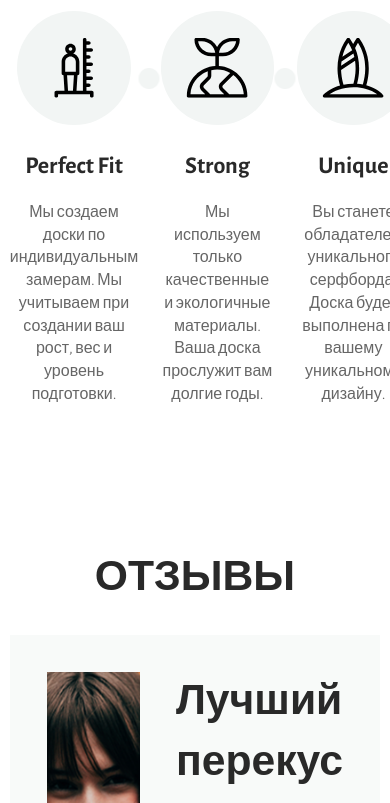
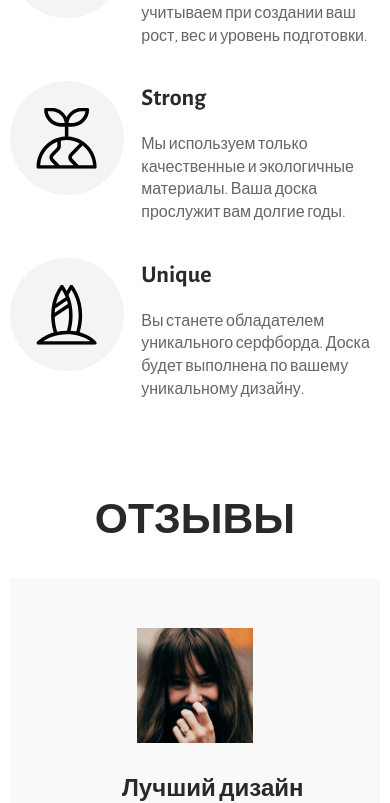
Before and after one commit to MuhammadakbarD/Surfboard, a plain HTML site: page index.html in a window 390 px wide. Shown: the part 1197-2000 px from the top of the page. Drawn offline with nearby package versions, Linux system fonts and the light colour scheme.

Commit message:
responsive

```diff
--- a/css/blocks/_benefit.scss
+++ b/css/blocks/_benefit.scss
@@ -1,5 +1,10 @@
 .benefit {
     text-align: center;
+
+    @include phones {
+        display: flex;
+        text-align: left;
+    }
 }
 
 .benefit__img-wrapper{
@@ -10,7 +15,6 @@
     background: #F2F5F4;
     border-radius: 50%;
     overflow: hidden;
-    margin-bottom: rem(20px);
 }
 
 .benefit__icon {
@@ -32,4 +36,16 @@
 .benefit__desc {
     font-weight: 300;
     text-align: center;
+
+    @include phones {
+        text-align: left;
+    }
 }
+
+.benefit__img {
+    margin-bottom: rem(20px);
+    @include phones {
+        margin-bottom: 0;
+        margin-right: rem(20px);
+    }
+}
--- a/css/blocks/_benefits.scss
+++ b/css/blocks/_benefits.scss
@@ -1,5 +1,10 @@
 .benefits {
     display: flex;
+
+    @include phones {
+        flex-direction: column;
+        margin-bottom: rem(54px);
+    }
 }
 
 .benefits__item {
@@ -7,12 +12,21 @@
     padding: 0 3%;
     position: relative;
 
+    @include phones {
+        padding: 0;
+        margin-bottom: rem(20px);
+    }
+
     &:before {
          content: url("../img/three.png");
          position: absolute;
          top: rem(64px);
          right: 0;
          transform: translateX(50%);
+
+         @include tablets {
+             display: none;
+         }
     }
 
     &:first-child {
--- a/css/blocks/_fixed__menu.scss
+++ b/css/blocks/_fixed__menu.scss
@@ -3,6 +3,10 @@
     top: 20%;
     right: 3%;
     z-index: $z-fixed-menu;
+
+    @include tablets {
+        display: none;
+    }
 }
 
 .fixed-menu__item {
--- a/css/blocks/_form.scss
+++ b/css/blocks/_form.scss
@@ -1,5 +1,14 @@
 .form {
     display: flex;
+
+    @include tablets {
+        flex-direction: column;
+        padding: 0 19%;
+    }
+
+    @include phones {
+        padding: 0;
+    }
 }
 
 .form__col {
@@ -7,6 +16,10 @@
     margin-right: rem(17px);
 
     &:last-child {
+        margin-right: 0;
+    }
+
+    @include tablets {
         margin-right: 0;
     }
 }
@@ -32,6 +45,10 @@
     border: rem(3px) solid transparent;
     border-radius: rem(4px);
 
+    @include tablets {
+        padding: rem(8px) rem(10px);
+    }
+
     &:focus {
         border-color: $yellow;
         outline: none;
@@ -41,6 +58,10 @@
         height: rem(152px);
         resize: none;
         margin-bottom: rem(26px);
+
+        @include tablets {
+            height: rem(82px);
+        }
     }
 }
 
@@ -48,8 +69,14 @@
     display: flex;
     flex-wrap: wrap;
     margin-bottom: rem(20px);
+
+    @include phones {
+        justify-content: center;
+    }
 }
 
 .form__btns {
     margin-top: rem(46px);
+    display: flex;
+    justify-content: center;
 }
--- a/css/blocks/_hamburger.scss
+++ b/css/blocks/_hamburger.scss
@@ -6,9 +6,7 @@
     display: none;
 
     @include tablets {
-
-    display: inline-flex;
-
+        display: inline-flex;
     }
 }
 
--- a/css/blocks/_header.scss
+++ b/css/blocks/_header.scss
@@ -1,6 +1,6 @@
 .header {
     display: flex;
-    align-items: center;
+    align-items: flex-start;
     justify-content: space-between;
 }
 
@@ -11,6 +11,8 @@
 }
 
 .menu {
+    margin: 0 rem(30px);
+
     @include tablets {
         display: none;
     }
@@ -19,11 +21,14 @@
 .menu__list  {
     display: flex;
     align-items: center;
+    flex-wrap: wrap;
+    justify-content: center;
 }
 
 .menu__item {
     font-weight: bold;
     margin-right: rem(22px);
+    margin-top: rem(5px);
 
     &:last-child {
         margin-right: 0;
@@ -32,6 +37,7 @@
 
 .menu__link {
     text-decoration: none;
+    white-space: nowrap;
 }
 
 .phone-number {
@@ -44,8 +50,13 @@
 
 .phone-number__icon {
     margin-right: rem(6px);
+    flex-shrink: 0;
     &--img {
         width: rem(14px);
         height: rem(14px);
     }
 }
+
+.phone-number__text {
+    white-space: nowrap;
+}
--- a/css/blocks/_headline.scss
+++ b/css/blocks/_headline.scss
@@ -5,4 +5,8 @@
 .headline__subtitle {
     padding: 0 26%;
     margin-bottom: rem(50px);
+
+    @include phones {
+        padding: 0 8%
+    }
 }
--- a/css/blocks/_hero.scss
+++ b/css/blocks/_hero.scss
@@ -44,6 +44,12 @@
     @include tablets {
         padding: 0 7%;
     }
+
+    @include phones {
+        padding: 0;
+        overflow-wrap: anywhere;
+    }
+
 }
 
 .hero__title-desc {
--- a/css/blocks/_interactive-avatar.scss
+++ b/css/blocks/_interactive-avatar.scss
@@ -35,4 +35,8 @@
     display: flex;
     justify-content: center;
     margin-right: rem(6px);
+
+    @include tablets {
+        margin-bottom: rem(180px);
+    }
 }
--- a/css/blocks/_radio.scss
+++ b/css/blocks/_radio.scss
@@ -2,6 +2,10 @@
     display: flex;
     cursor: pointer;
     user-select: none;
+
+    @include phones {
+        margin-bottom: rem(10px);
+    }
 
     &--checkbox {
         .radio__visible {
--- a/css/blocks/_reviews.scss
+++ b/css/blocks/_reviews.scss
@@ -2,15 +2,32 @@
     background: #F8FAF9;
     padding: rem(42px);
     margin-bottom: rem(15px);
+
+    @include tablets {
+        margin-bottom: rem(32px);
+        padding: rem(56px) rem(24px) rem(46px);
+    }
 }
 
 .reviews__display-inner {
     display: flex;
+
+    @include tablets {
+        flex-direction: column;
+        text-align: center;
+        align-items: center;
+    }
 }
 
 .reviews__avatar {
     width: rem(253px);
     height: rem(264px);
+
+    @include tablets {
+        width: rem(130px);
+        height: rem(130px);
+        margin-bottom: rem(32px);
+    }
 }
 
 .reviews__avatar-img {
@@ -26,13 +43,21 @@
 
 .reviews__title {
     font-weight: bold;
-    font-size: rem(48px);
+    font-size: rem(27px);
     margin-bottom: rem(32px);
     color: #292929;
+
+    @include tablets {
+        margin-bottom: rem(16px);
+    }
 }
 
 .reviews__text {
     margin-bottom: rem(25px);
+
+    @include tablets {
+        margin-bottom: rem(16px);
+    }
 }
 
 .reviews__author {
--- a/index.html
+++ b/index.html
@@ -153,7 +153,7 @@
                                     <img src="./img/Rectangle 7.png" alt="girl avatar" class="reviews__avatar-img">
                                 </div>
                                 <article class="reviews__content">
-                                    <h3 class="reviews__title">Лучший перекус</h3>
+                                    <h3 class="reviews__title">Лучший дизайн</h3>
                                     <div class="reviews__text">
                                         <p>
                                             Я увидела доски на сайте и влюбилась в их дизайн. К летнему
```
Also changed, not shown: css/main.css.
